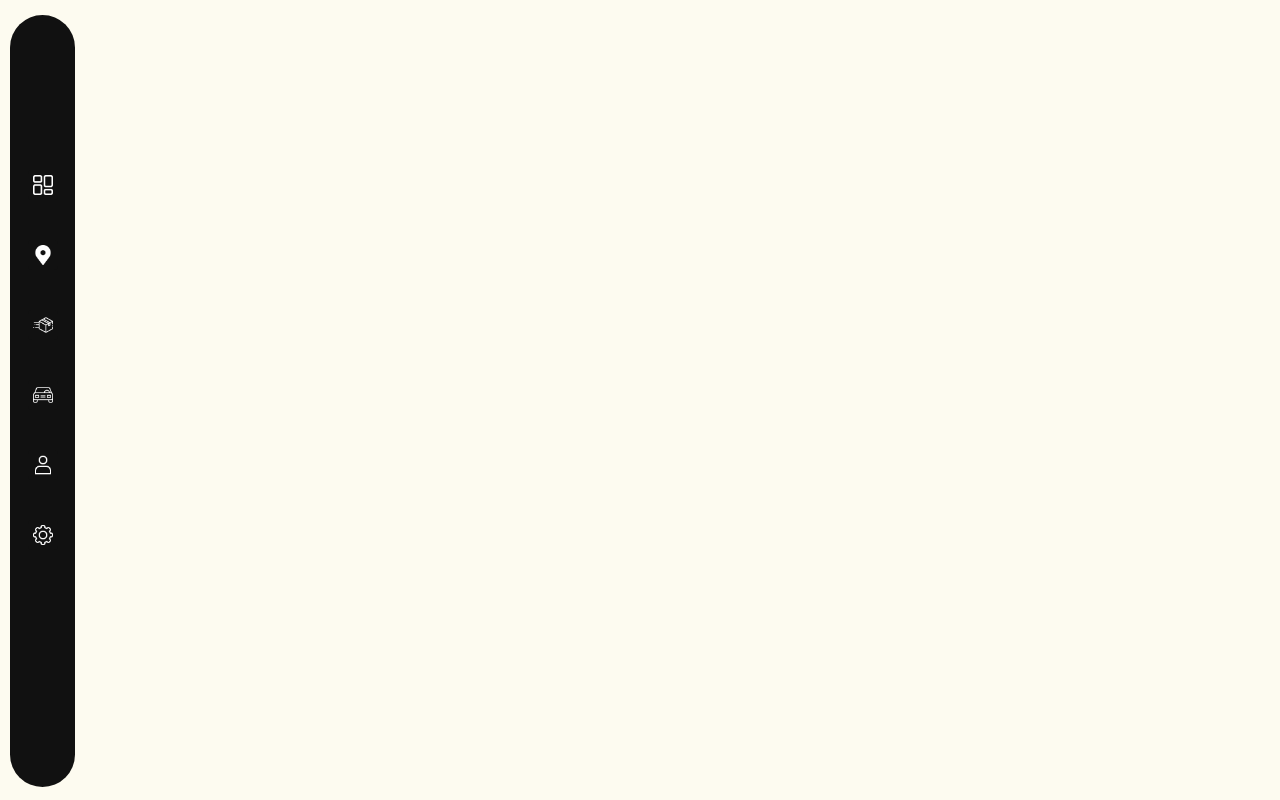
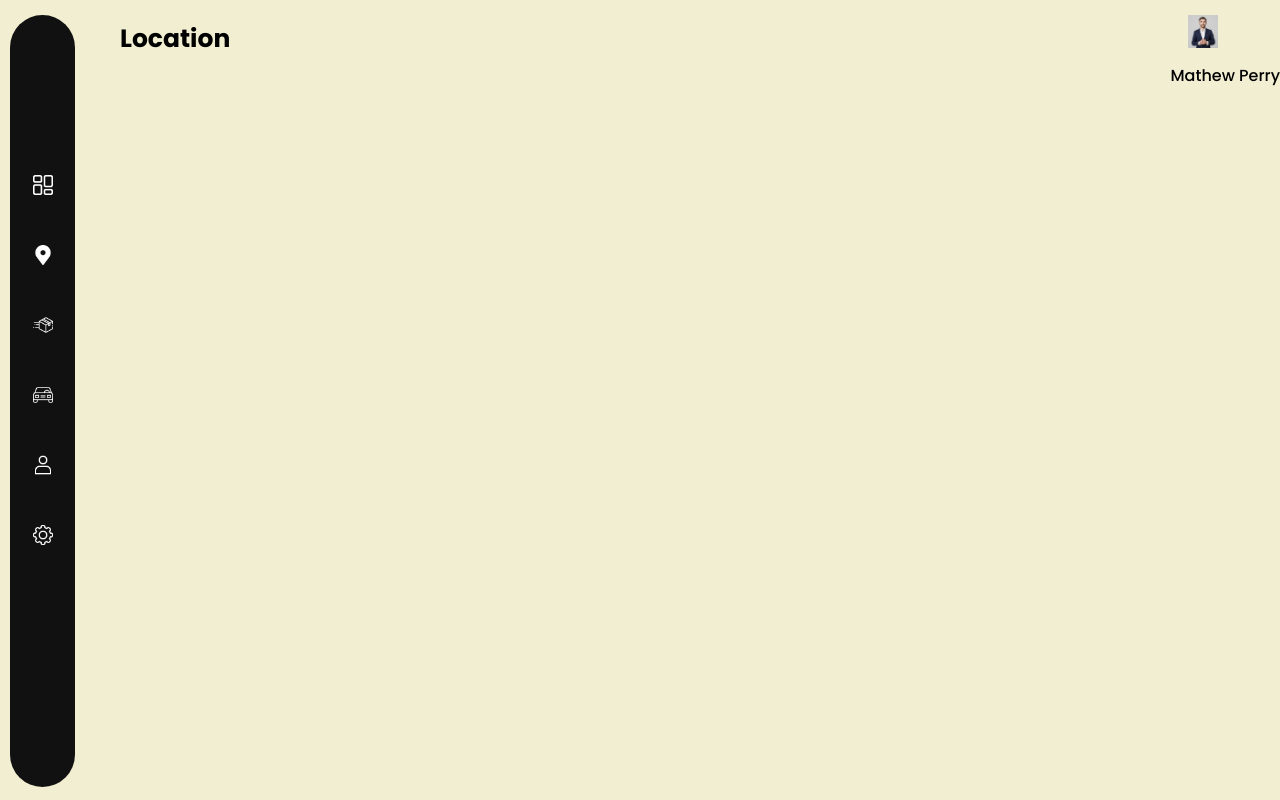
Before and after one commit to priyanshug01/Delivery-Tracking, a React (Create React App) app: page /location in a window 1280 px wide. Built offline with nearby package versions, Linux system fonts and the light colour scheme.

Commit message:
Added Heading in all Pages

```diff
--- a/src/App.css
+++ b/src/App.css
@@ -8,7 +8,7 @@ body {
   margin: 0;
   padding: 0;
   font-family: 'Poppins', sans-serif;
-  background-color: #fdfbf0;
+  background-color: #f2eed1;
 }
 
 .App {
--- a/src/pages/dashboard.js
+++ b/src/pages/dashboard.js
@@ -1,9 +1,15 @@
 import React from 'react';
 import '../styles/dashboard.css';
+import man from '../images/man.png';
 
 const Dashboard = () => {
     return (
         <>
+            <div className="heading">Dashboard</div>
+            <div className="user">
+                <img src={man} alt="user" />
+                <span className='username'>Mathew Perry</span>
+            </div>
         </>
     );
 };
--- a/src/pages/location.js
+++ b/src/pages/location.js
@@ -1,9 +1,15 @@
 import React from 'react';
 import '../styles/location.css';
+import man from '../images/man.png';
 
 const Location = () => {
     return (
         <>
+            <div className="heading">Location</div>
+            <div className="user">
+                <img src={man} alt="user" />
+                <span className='username'>Mathew Perry</span>
+            </div>
         </>
     );
 };
--- a/src/pages/settings.js
+++ b/src/pages/settings.js
@@ -1,9 +1,15 @@
 import React from 'react';
 import '../styles/settings.css';
+import man from '../images/man.png';
 
 const Settings = () => {
     return (
         <>
+            <div className="heading">Settings</div>
+            <div className="user">
+                <img src={man} alt="user" />
+                <span className='username'>Mathew Perry</span>
+            </div>
         </>
     );
 };
--- a/src/pages/vehicles.js
+++ b/src/pages/vehicles.js
@@ -1,9 +1,15 @@
 import React from 'react';
 import '../styles/vehicles.css';
+import man from '../images/man.png';
 
 const Vehicles = () => {
     return (
         <>
+            <div className="heading">Vehicles</div>
+            <div className="user">
+                <img src={man} alt="user" />
+                <span className='username'>Mathew Perry</span>
+            </div>
         </>
     );
 };
--- a/src/styles/dashboard.css
+++ b/src/styles/dashboard.css
@@ -0,0 +1,23 @@
+.heading {
+    font-size: 25px;
+    padding-left: 120px;
+    padding-top: 20px;
+    font-weight: 700;
+}
+
+.user {
+    padding-left: 70%;
+    padding-top: 15px;
+}
+
+.user img {
+    width: 30px;
+    border-radius: 10px;
+}
+
+.username {
+    padding-left: 15px;
+    padding-top: 8px;
+    float: right;
+    font-weight: 500;
+}
--- a/src/styles/location.css
+++ b/src/styles/location.css
@@ -0,0 +1,23 @@
+.heading {
+    font-size: 25px;
+    padding-left: 120px;
+    padding-top: 20px;
+    font-weight: 700;
+}
+
+.user {
+    padding-left: 70%;
+    padding-top: 15px;
+}
+
+.user img {
+    width: 30px;
+    border-radius: 10px;
+}
+
+.username {
+    padding-left: 15px;
+    padding-top: 8px;
+    float: right;
+    font-weight: 500;
+}
--- a/src/styles/settings.css
+++ b/src/styles/settings.css
@@ -0,0 +1,23 @@
+.heading {
+    font-size: 25px;
+    padding-left: 120px;
+    padding-top: 20px;
+    font-weight: 700;
+}
+
+.user {
+    padding-left: 70%;
+    padding-top: 15px;
+}
+
+.user img {
+    width: 30px;
+    border-radius: 10px;
+}
+
+.username {
+    padding-left: 15px;
+    padding-top: 8px;
+    float: right;
+    font-weight: 500;
+}
--- a/src/styles/tracking.css
+++ b/src/styles/tracking.css
@@ -56,8 +56,9 @@
 
 .column1 .truck {
     width: 400px;
-    height: 235px;
+    height: 220px;
     border-radius: 4px;
+    margin-top: 15px;
 }
 
 .vehicle-details {
@@ -137,8 +138,9 @@
 }
 
 .map {
+    margin-top: 15px;
     width: 320px;
-    height: 395px;
+    height: 375px;
     border: 0;
     border-radius: 25px;
 }
--- a/src/styles/vehicles.css
+++ b/src/styles/vehicles.css
@@ -0,0 +1,23 @@
+.heading {
+    font-size: 25px;
+    padding-left: 120px;
+    padding-top: 20px;
+    font-weight: 700;
+}
+
+.user {
+    padding-left: 70%;
+    padding-top: 15px;
+}
+
+.user img {
+    width: 30px;
+    border-radius: 10px;
+}
+
+.username {
+    padding-left: 15px;
+    padding-top: 8px;
+    float: right;
+    font-weight: 500;
+}
```
